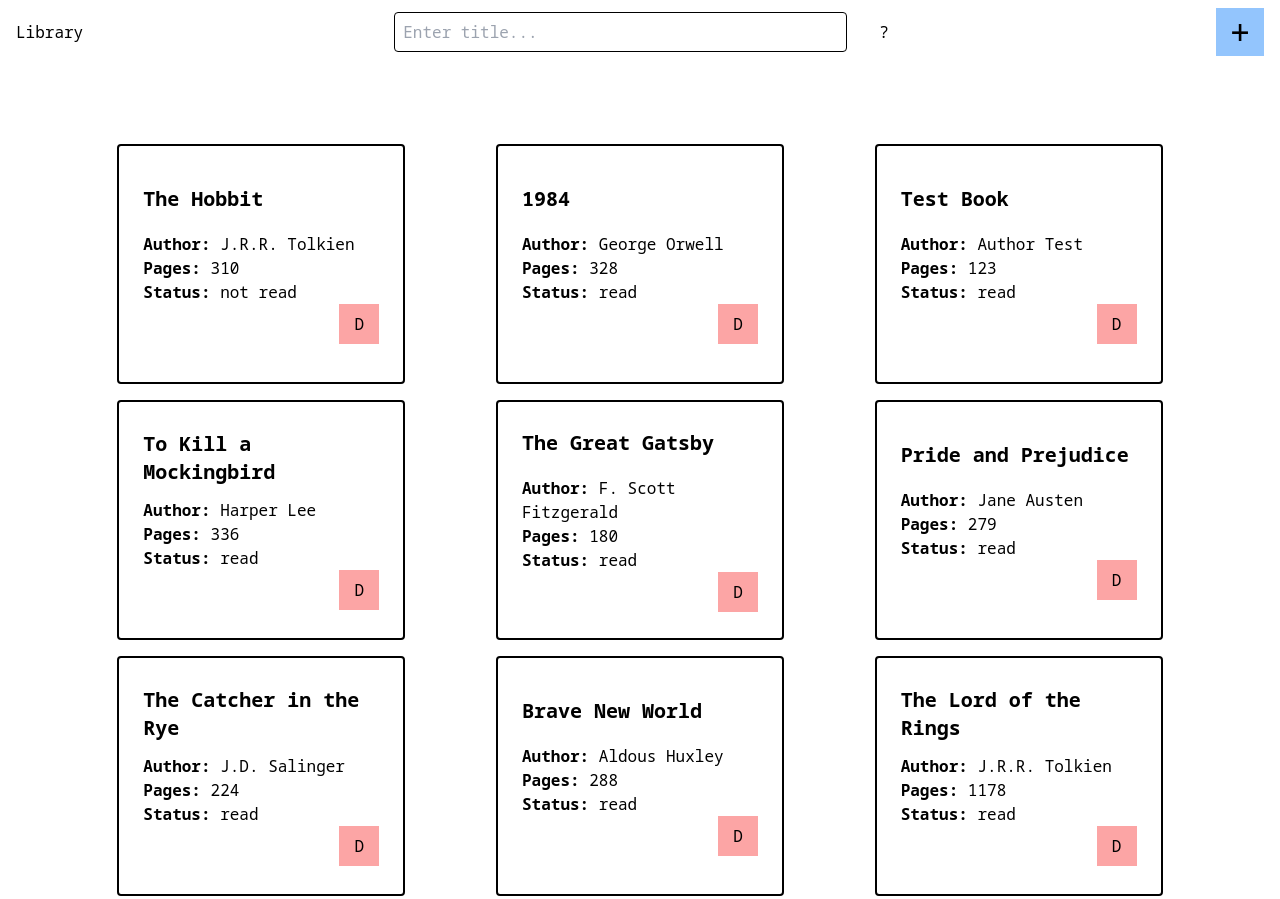
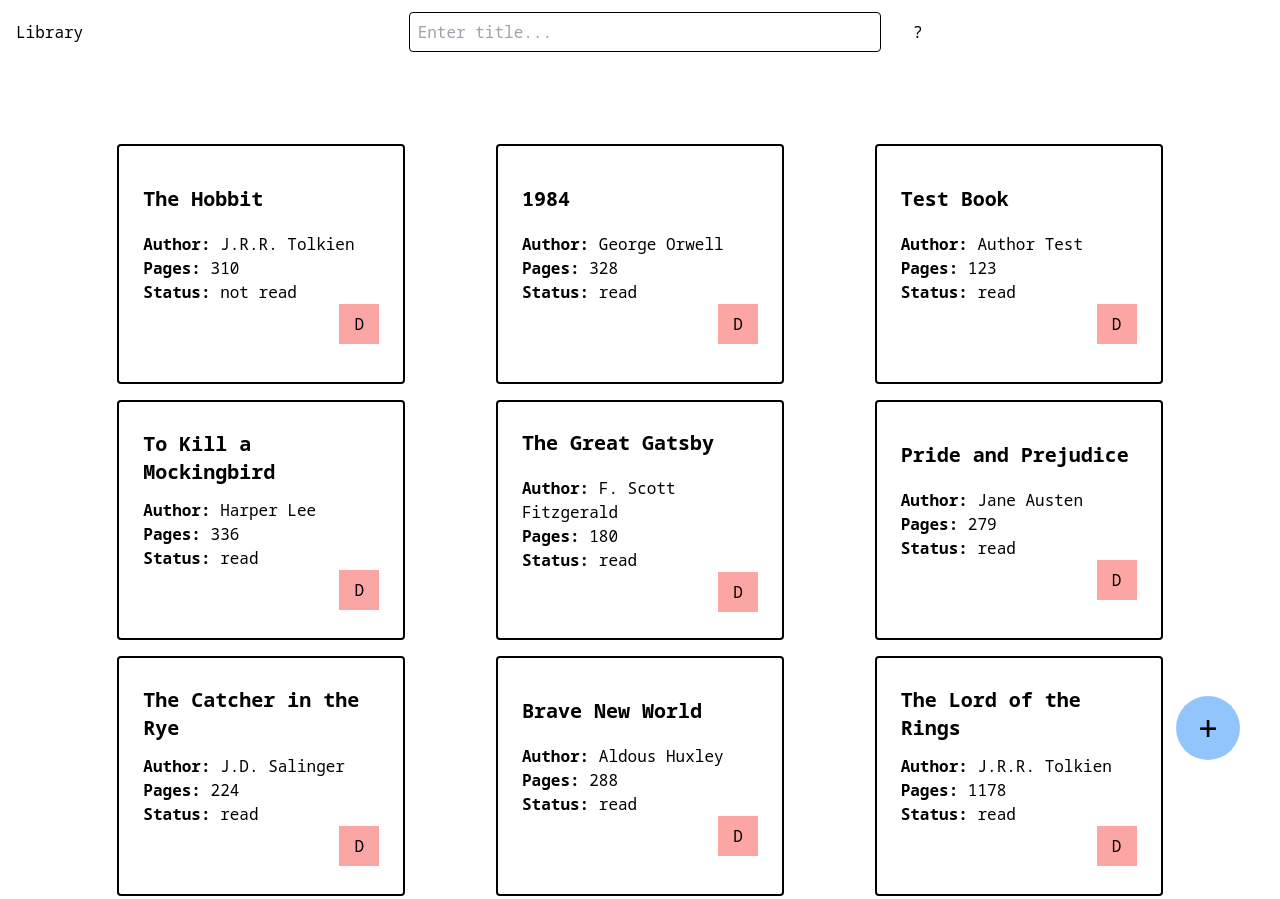
Before and after one commit to all0ver/library, a website: page docs/index.html in a window 1280 px wide. Shown: the top 899 px of the page. Drawn offline with Linux system fonts and the light colour scheme.

Commit message:
changed addBook button

```diff
--- a/docs/index.html
+++ b/docs/index.html
@@ -80,7 +80,7 @@
                 </div>
                 <button
                     id="addBookBtn"
-                    class="h-12 w-12 flex justify-center place-items-center bg-blue-300 font-xl text-4xl"
+                    class="h-16 w-16 flex justify-center place-items-center bg-blue-300 font-xl text-4xl absolute bottom-10 right-10 rounded-full z-50"
                 >
                     <p id="addP">+</p>
                 </button>
```
Also changed, not shown: docs/output.css.
